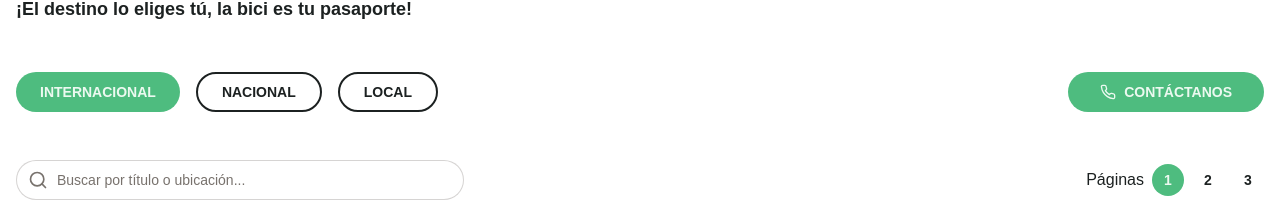
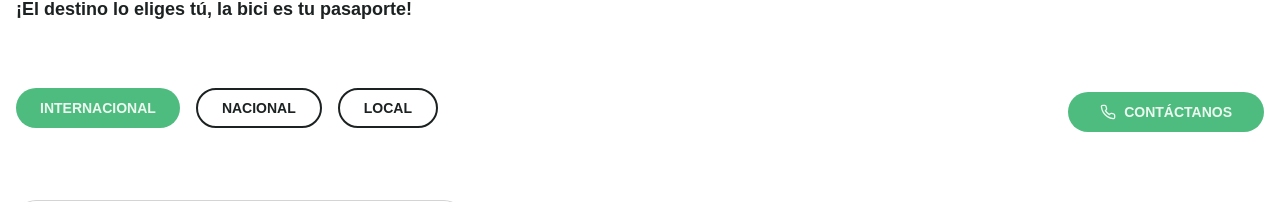
Before and after one commit to ccmoralesj/espiritu-de-montana-landing, a React (Vite) app: page /rutas in a window 1280 px wide. Shown: the part 380-582 px from the top of the page. Built offline with nearby package versions, Linux system fonts and the light colour scheme; a web font is replaced by a local one.

Commit message:
Routes page looking good on Desktop

```diff
--- a/src/pages/Routes.tsx
+++ b/src/pages/Routes.tsx
@@ -58,13 +58,13 @@ const Routes = () => {
           </div>
 
           {/* Filter Buttons and Contact Button */}
-          <div className="flex flex-col lg:flex-row lg:justify-between items-start lg:items-center mb-12 gap-4 lg:gap-0">
-            <div className="flex gap-4 overflow-x-auto pb-2 lg:pb-0 w-full lg:w-auto scrollbar-hide">
+          <div className="flex flex-col lg:flex-row lg:justify-between items-start lg:items-center mb-12 gap-4 lg:gap-0 lg:py-4">
+            <div className="flex gap-4 overflow-x-auto pb-2 w-full lg:w-auto scrollbar-hide">
               <Button
                 variant={selectedCategory === 'internacional' ? 'default' : 'outline'}
                 className={`font-body px-6 py-3 rounded-full transition-all ${selectedCategory === 'internacional'
                   ? 'bg-primary text-primary-foreground'
-                  : 'border-secondary text-secondary hover:bg-secondary hover:text-white'
+                  : 'border-secondary text-secondary hover:bg-primary hover:text-white'
                   }`}
                 onClick={() => setSelectedCategory('internacional')}
               >
@@ -74,7 +74,7 @@ const Routes = () => {
                 variant={selectedCategory === 'nacional' ? 'default' : 'outline'}
                 className={`font-body px-6 py-3 rounded-full transition-all ${selectedCategory === 'nacional'
                   ? 'bg-primary text-primary-foreground'
-                  : 'border-secondary text-secondary hover:bg-secondary hover:text-white'
+                  : 'border-secondary text-secondary hover:bg-primary hover:text-white'
                   }`}
                 onClick={() => setSelectedCategory('nacional')}
               >
@@ -84,7 +84,7 @@ const Routes = () => {
                 variant={selectedCategory === 'local' ? 'default' : 'outline'}
                 className={`font-body px-6 py-3 rounded-full transition-all ${selectedCategory === 'local'
                   ? 'bg-primary text-primary-foreground'
-                  : 'border-secondary text-secondary hover:bg-secondary hover:text-white'
+                  : 'border-secondary text-secondary hover:bg-primary hover:text-white'
                   }`}
                 onClick={() => setSelectedCategory('local')}
               >
```
